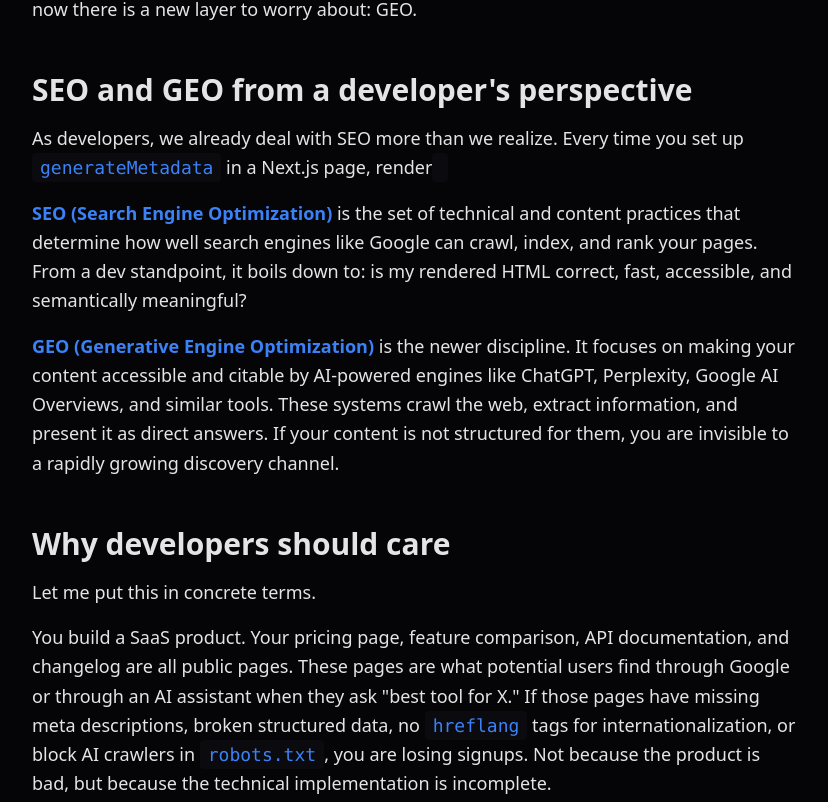
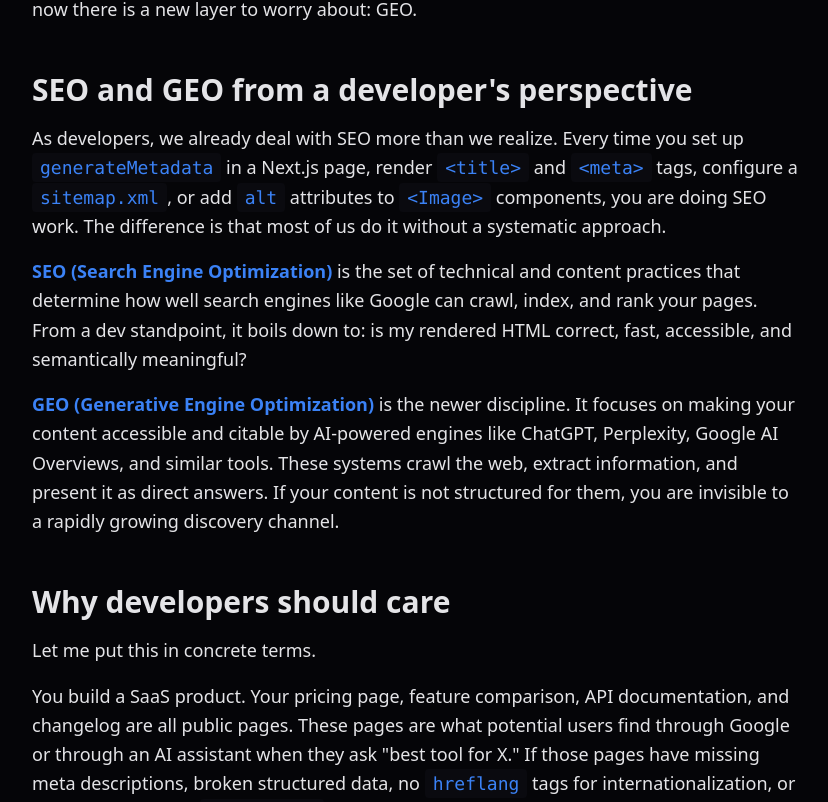
Before and after one commit to MarceloBD/marcelodiani, a Next.js app: page /en/blog/seo-geo-and-why-i-created-booltools in a window 1280 px wide. Shown: the part 1038-1840 px from the top of the page, without its empty margins (224-1052 px from the left). Built offline with nearby package versions, Linux system fonts and the light colour scheme.

Commit message:
Fix blog post

```diff
--- a/src/app/[locale]/blog/[slug]/page.tsx
+++ b/src/app/[locale]/blog/[slug]/page.tsx
@@ -138,6 +138,50 @@
   };
 }
 
+function escapeHtml(text: string): string {
+  return text
+    .replace(/&/g, "&amp;")
+    .replace(/</g, "&lt;")
+    .replace(/>/g, "&gt;");
+}
+
+function formatParagraph(text: string): string {
+  const codeBlocks: string[] = [];
+  const withPlaceholders = text.replace(/`(.*?)`/g, (_, content) => {
+    codeBlocks.push(content);
+    return `%%CODE_${codeBlocks.length - 1}%%`;
+  });
+
+  const boldBlocks: string[] = [];
+  const withBoldPlaceholders = withPlaceholders.replace(/\*\*(.*?)\*\*/g, (_, content) => {
+    boldBlocks.push(content);
+    return `%%BOLD_${boldBlocks.length - 1}%%`;
+  });
+
+  let escaped = escapeHtml(withBoldPlaceholders);
+
+  boldBlocks.forEach((content, index) => {
+    escaped = escaped.replace(
+      `%%BOLD_${index}%%`,
+      `<strong class="text-accent">${escapeHtml(content)}</strong>`
+    );
+  });
+
+  codeBlocks.forEach((content, index) => {
+    escaped = escaped.replace(
+      `%%CODE_${index}%%`,
+      `<code class="px-2 py-1 bg-card rounded text-accent">${escapeHtml(content)}</code>`
+    );
+  });
+
+  escaped = escaped.replace(
+    /(https?:\/\/[^\s<]+)/g,
+    '<a href="$1" target="_blank" rel="noopener noreferrer" class="text-accent hover:underline">$1</a>'
+  );
+
+  return escaped;
+}
+
 export default async function BlogPostPage({ params }: PageProps) {
   const { locale, slug } = await params;
   setRequestLocale(locale);
@@ -241,15 +285,35 @@
                 );
               }
 
-              const formattedParagraph = paragraph
-                .replace(/\*\*(.*?)\*\*/g, '<strong class="text-accent">$1</strong>')
-                .replace(/`(.*?)`/g, '<code class="px-2 py-1 bg-card rounded text-accent">$1</code>');
+              if (paragraph.includes("\n- ")) {
+                const [intro, ...rest] = paragraph.split("\n- ");
+                const items = rest.map((item) => item.replace(/^- /, ""));
+                return (
+                  <div key={index} className="my-4">
+                    {intro && (
+                      <p
+                        className="text-lg leading-relaxed mb-2 text-foreground"
+                        dangerouslySetInnerHTML={{ __html: formatParagraph(intro) }}
+                      />
+                    )}
+                    <ul className="list-disc pl-6 space-y-1">
+                      {items.map((item, itemIndex) => (
+                        <li
+                          key={itemIndex}
+                          className="text-lg leading-relaxed text-foreground"
+                          dangerouslySetInnerHTML={{ __html: formatParagraph(item) }}
+                        />
+                      ))}
+                    </ul>
+                  </div>
+                );
+              }
 
               return (
                 <p
                   key={index}
                   className="text-lg leading-relaxed my-4 text-foreground"
-                  dangerouslySetInnerHTML={{ __html: formattedParagraph }}
+                  dangerouslySetInnerHTML={{ __html: formatParagraph(paragraph) }}
                 />
               );
             })}
--- a/src/lib/blog-posts.ts
+++ b/src/lib/blog-posts.ts
@@ -102,7 +102,7 @@
 
 BoolTools is a new initiative where I am building developer-focused tools that solve real, practical problems in the development workflow. Not marketing tools repackaged for developers. Actual tools built with a developer's mental model in mind.
 
-The first tool under BoolTools is an **SEO and GEO crawler** that runs **200+ checks** across your entire site. Technical SEO, on-page optimization, performance signals, security headers, structured data validation, link analysis, and full GEO readiness assessment including AI crawler access, \`llms.txt\` validation, and content citability scoring.
+The first tool under BoolTools is an **open-source SEO and GEO crawler** that runs **200+ checks** across your entire site. Technical SEO, on-page optimization, performance signals, security headers, structured data validation, link analysis, and full GEO readiness assessment including AI crawler access, \`llms.txt\` validation, and content citability scoring. The project is fully open-source and available on GitHub at https://github.com/booltools/booltools-seo-crawler.
 
 It gives you a clear, actionable report prioritized by severity and impact. Not vague suggestions, but specific findings like: "Page /pricing is missing a meta description," "Structured data on /blog/post-1 has an invalid datePublished format," or "robots.txt is blocking GPTBot."
 
@@ -185,7 +185,7 @@
 
 BoolTools é uma nova iniciativa onde estou construindo ferramentas focadas em desenvolvedores que resolvem problemas reais e práticos no fluxo de trabalho de desenvolvimento. Não são ferramentas de marketing reembaladas para devs. São ferramentas construídas com o modelo mental do desenvolvedor em mente.
 
-A primeira ferramenta do BoolTools é um **crawler de SEO e GEO** que executa **mais de 200 verificações** em todo o seu site. SEO técnico, otimização on-page, sinais de performance, headers de segurança, validação de dados estruturados, análise de links, e avaliação completa de prontidão para GEO incluindo acesso de crawlers de IA, validação de \`llms.txt\` e score de citabilidade de conteúdo.
+A primeira ferramenta do BoolTools é um **crawler de SEO e GEO open-source** que executa **mais de 200 verificações** em todo o seu site. SEO técnico, otimização on-page, sinais de performance, headers de segurança, validação de dados estruturados, análise de links, e avaliação completa de prontidão para GEO incluindo acesso de crawlers de IA, validação de \`llms.txt\` e score de citabilidade de conteúdo. O projeto é totalmente open-source e está disponível no GitHub em https://github.com/booltools/booltools-seo-crawler.
 
 Ele fornece um relatório claro e acionável priorizado por severidade e impacto. Não sugestões vagas, mas achados específicos como: "A página /pricing está sem meta description," "Dados estruturados em /blog/post-1 têm um formato inválido de datePublished," ou "robots.txt está bloqueando o GPTBot."
 
```
